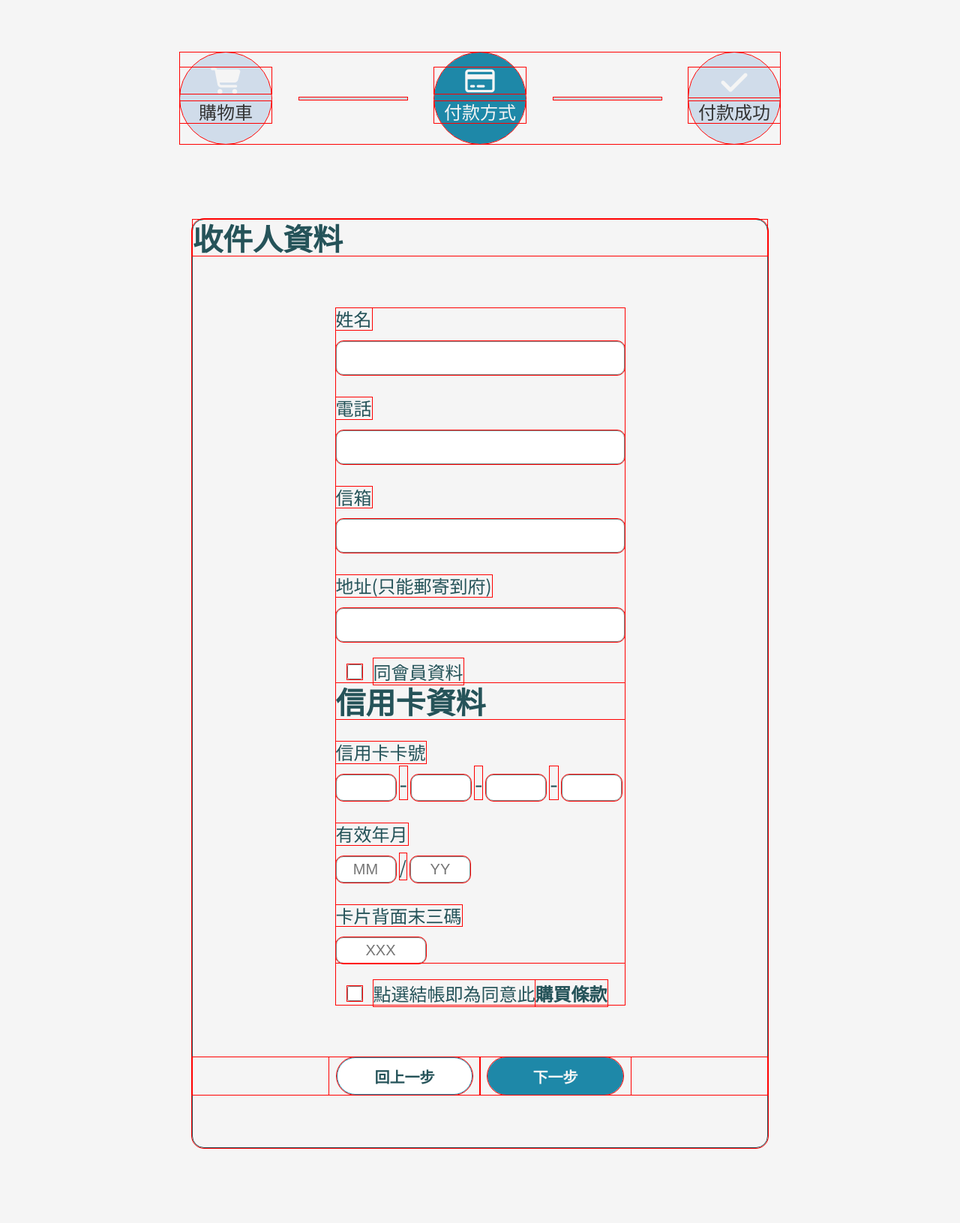
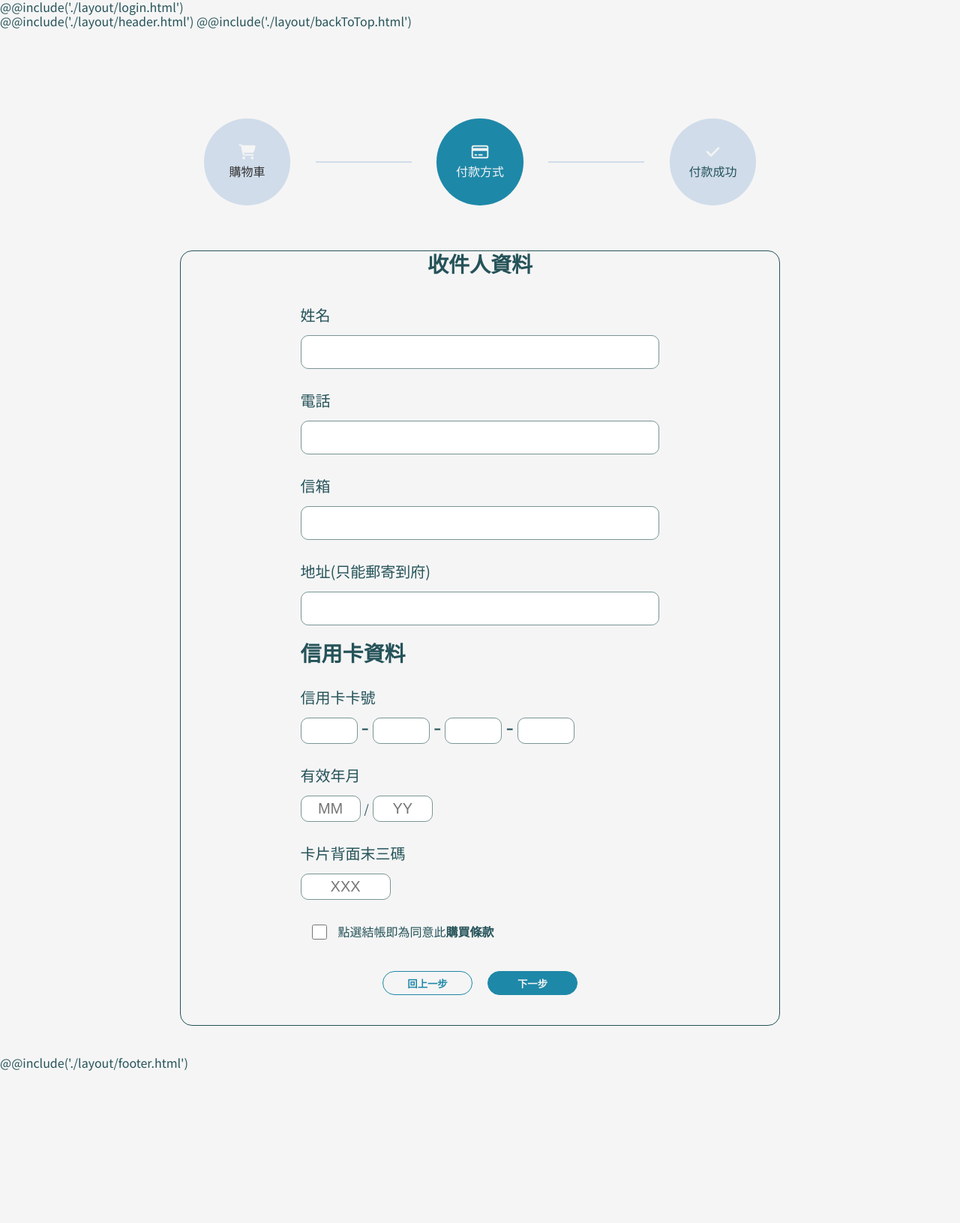
Before and after one commit to Edward8246/Thd102-g1, a PHP site: page /shoppingcart_pay.html in a window 1280 px wide. Shown: the whole page at 75% size. After the commit the page ends 1428 px from the top, so only its background shows below. Run offline with PHP 8.4, Linux system fonts and the light colour scheme; style sheets or scripts are compiled from the project's sources.

Commit message:
add shoppingcart

```diff
--- a/sass/component/_btn.scss
+++ b/sass/component/_btn.scss
@@ -104,30 +104,6 @@
 
 
 
-//購物車 上頁
-.btn_shopping-prev{
-    @include btn($fontColor,#fff,$color_blue,$border-radius-50);
-    width: 181px;
-    height: 50px;
-    &:hover{
-        @include btn_hover($white,$color_blue,$color_blue);
-        border: none;
-    }
-}
-//購物車 下頁
-.btn_shopping-next{
-    @include btn($white ,$color_blue,$color_blue,$border-radius-50);
-    width: 181px;
-    height: 50px;
-    &:hover{
-        @include btn_hover($fontColor,#fff,$color_blue);
-
-    }
-}
-
-
-
-
 //購物車按鈕
 .btn-number-shopping{
 
@@ -141,7 +117,7 @@
         background-color: $color_blue;
         color: $white;
         cursor: pointer;
-        width: 25%;
+        width: 40%;
         height: 100%;
 
     }
@@ -150,8 +126,8 @@
         &::before{
             display: inline-block;
             content: "";
-            width: 20px;
-            height: 2px;
+            // width: 20px;
+            // height: 2px;
             background-color: $white;
             @include abCenter_xy;
         }
@@ -171,13 +147,13 @@
         &::after{
             display: inline-block;
             content: "";
-            width: 2px;
-            height: 20px;
+                // width: 2px;
+                // height: 40%;
             background-color: $white;
             @include abCenter_xy;
         }
 
-        }
+    }
     .text-shopping{
         text-align: center;
         font-size: $h7;
@@ -186,6 +162,7 @@
         width: 60%;
         height: 100%;
         border: 1px solid $color_blue;
+
 
 
     }
--- a/sass/page/_shoppingcart-pay.scss
+++ b/sass/page/_shoppingcart-pay.scss
@@ -1,18 +1,16 @@
 .shopping-pay{
     // 付款頁面  上排流程圖
-    .process{
+    *{
+        // outline: solid 1px red;
+    }
+    .container{
+        margin-top: 80px;
+        padding: 40px $side_padding-360px;
+        @include p(){
+            padding: 40px $side_padding-m;
+        }
         @include m(){
-            // border: 1px solid #000;
-            align-items: center;
-            width: 100%;
-            padding: 0 6px 0 6px;
-        }
-    }
-    .line{
-        width: 18%;
-        height: 3px;
-        background-color: $color_warterblue;
-
+            padding: 40px $side_padding-m;
         }
         .cart{
             background-color: $color_warterblue;
@@ -26,11 +24,14 @@
         .pay-text{
             color: $white;
         }
+    }
+    // ---------------------------------------
+
     //-------------------------付款區塊
     .paypage{
-        width: 60%;
+        // width: 60%;
         border: 1.4px solid $color_darkblue;
-        margin: 0 auto 100px auto;
+        // margin: 0 auto 100px auto;
 
         border-radius: $border-radius-16;
         @include m(){
@@ -38,21 +39,33 @@
             border: none;
             margin: 0 auto;
         }
+        @include p(){
+            border: none;
+         }
     }
     .paypage-form{
-        width: 385px;
-        margin: 70px auto ;
+        width: 60%;
+        margin: 40px auto ;
+        @include p(){
+            width: 80%;
+        }
         @include m(){
-            width: 95%;
+            width: 100%;
             margin: 0 auto;
         }
     }
     .shoppingcart-pay-form-title{
+        font-weight: 700;
+        width: auto;
+        margin: 0 auto;
+        text-align: center;
         @include m(){
             text-align: center;
         }
     }
     .shoppingcart-pay-form-cardtitle{
+        font-weight: 700;
+        margin-top: 20px;
         @include m(){
             text-align: center;
             margin: 40px;
@@ -76,18 +89,18 @@
 
     }
     span{
-        font-size: $h5;
+        font-size: $h7;
         width: fit-content;
     }
     .checkbox{
         width: 20px;
         height: 20px;
-        margin: 30px 15px 0 15px;
+        margin: auto 15px;
         // border: 1px solid $color_grayblue;
     }
 
     .card-number{
-        width: 80px;
+        width: 76px;
         height: 35px;
         text-align: center;
         font-size: $h6;
@@ -100,7 +113,7 @@
         margin-right: 5px;
         font-size: 30px;
         @include m(){
-            margin: 0 6px 0 6px;
+            margin: 0 3px;
         }
     }
     .pay-carddate{
@@ -125,22 +138,22 @@
         border: 1px solid $color_grayblue;
         margin: 15px auto 0 auto;
     }
-    span .terms{
-        font-weight: $font-w-700;
+    .checkbox-wra{
+        display: flex;
+        margin-top: 30px;
     }
     .pay-button{
         display: flex;
-        margin: 70px auto 70px auto;
-        justify-content: center
+        margin: 40px auto;
+        justify-content: center;
+        @include p(){
+            margin: 40px auto 0 auto;
+        }
     }
     .pay-prev{
-        font-size: $h6;
-        font-weight: $font-w-700;
-        margin: 0 10px 0 10px;
+       margin-right: 10px;
     }
     .pay-next{
-        font-size: $h6;
-        font-weight: $font-w-700;
-        margin: 0 10px 0 10px;
+       margin-left: 10px;
     }
 }
--- a/sass/page/_shoppingcart-success.scss
+++ b/sass/page/_shoppingcart-success.scss
@@ -1,4 +1,5 @@
 .shopping-success{
+    .container{
         .process{
             @include m(){
                 // border: 1px solid #000;
@@ -334,13 +335,4 @@
 
         }
     }
-
-
-
-//------------footer1要刪掉的
-.footer1{
-    margin-top: 80px;
-    height: 200px;
-    border-radius: 20px 20px 0 0 ;
-    background-color: $color_blue;
 }
--- a/sass/page/_shoppingcart.scss
+++ b/sass/page/_shoppingcart.scss
@@ -1,6 +1,16 @@
 .shopping{
     *{
-        outline: solid 1px red;
+    //    outline: solid 1px red;
+    }
+    .container{
+        margin-top: 80px;
+        padding: 40px $side_padding-360px;
+        @include p(){
+            padding: 40px $side_padding-m;
+        }
+        @include m(){
+            padding: 40px $side_padding-m;
+        }
     }
 
     // 購物車  上排流程----------------------------------------
@@ -8,263 +18,213 @@
         display: flex;
         justify-content: space-between;
         align-items: center;
-        width: 62.5%;
-        margin: 70px auto 100px auto;
-        position: relative;
-        // z-index: 5;
+        width: 100%;
+        padding: 0 4%;
+        margin-bottom: 60px;
+    }
+    .process_circle{
+        width: 9vw;
+        height: 9vw;
+        border-radius: 50%;
+        background-color: $color_warterblue;
+        @include flex(column,center,center);
+        i{
+            font-size: 20px;
+            color: $white;
+            margin-bottom: 6px;
+        }
+        @include p(){
+            width: 12vw;
+            height: 12vw;
+        }
+        @include m(){
+            width: 20vw;
+            height: 20vw;
+        }
+        @include d(610px){
+            width: 18vw;
+            height: 18vw;
+        }
     }
 
     .line {
-        width: 18%;
-        height: 3px;
+        width: 10vw;
+        height: 2px;
         background-color: $color_warterblue;
     }
 
-    .cart {
-        width: 122px;
-        height: 122px;
-        border-radius: 50%;
+    .cart_item {
         background-color: $color_blue;
-        // border: 1px solid #000;
+        .process-text{
+            color:$white;
         }
-
-    .fa-cart-shopping {
-        width: 122px;
-        font-size: 35px;
-        margin-top: 20px;
-        text-align: center;
-        margin-bottom: 10px;
-        color: $white;
-        // border: 1px solid #000;
-    }
-
-    .cart-text {
-        text-align: center;
-        color: $white;
-        overflow: hidden;
-        // border: 1px solid #000;
     }
 
 
-    .pay {
-        width: 122px;
-        height: 122px;
-        border-radius: 50%;
-        background-color: $color_warterblue;
+    // ---------------------------------------------------
+
+    .shoppingcart-list {
+        @include flex(row,space-between,center);
+        padding: 20px 2vw;
+        border-bottom: 1px solid $color_blue;
+        .item-quantity{
+            text-align: center;
+        }
+        @include d(854px){
+            display: none;
+        }
+    }
+    //--------------------商品卡片-------------------
+    .shopping-theme-text{
+        padding: 20px 2vw;
     }
 
-    .fa-credit-card {
-        width: 122px;
-        font-size: 35px;
-        margin-top: 20px;
-        text-align: center;
-        margin-bottom: 10px;
-        color: $white;
+    .shoppingcart-item{
+        display: flex;
+        width: 100%;
+        @include flex(row,space-between,center);
+        padding: 20px 2vw;
+        border-bottom: 1px solid $color_warterblue;
+        .item-quantity{
+            display: flex;
+            @include flex(row,center,center);
         }
-
-    .pay-text {
-        text-align: center;
-        color: $black;
-        // border: 1px solid #000;
     }
-
-    .success {
-        width: 122px;
-        height: 122px;
-        border-radius: 50%;
-        background-color: $color_warterblue;
+    .item-img {
+        width: 20%;
+        overflow: hidden;
+        border-radius: 5px;
+        font-size: 0;
+        img{
+            width: 100%;
         }
-
-    .fa-check {
-        width: 122px;
-        font-size: 40px;
-        margin-top: 20px;
-        text-align: center;
-        margin-bottom: 5px;
-        color: $white;
-    }
-
-    .success-text {
-        text-align: center;
-        color: $black;
-        // border: 1px solid #000;
-    }
-
-    // ---------------------------------------------------
-    .shoppingcart-list {
-        border: 1px solid #000;
-        display: flex;
-        // justify-content: space-between;
-        width: 70.3%;
-        margin: 0 auto;
-    }
-
-    .shoppingcart-unit-price{
-        // padding-left: 20px;
-    }
-    .shoppingcart-quantity{
-        text-align: center;
-    }
-
-    hr {
-        width: 70.3%;
-        margin-top: 30px;
-        // color: #fff;
-    }
-
-    //--------------------商品卡片-------------------
-    .shoppingcart-item {
-        margin: 70px auto;
-        // border: 1px solid #000;
-        width: 70.3%;
-    }
-
-    .shoppingcart-item li {
-        display: flex;
-        margin-bottom: 70px;
-    }
-    .item-img img{
-        width: 100%;
-        height: 100%;
-        border-radius: 10px;
-    }
-
-    .item-wrapper {
-        width: 100%;
-        display: flex;
-        justify-content: space-between;
-        margin-left: 50px;
     }
 
     .item-title {
-        display: flex;
-        flex-direction: column;
-        justify-content: center;
+        width: 24%;
+    }
 
 
+    .item-price {
+        width: 8%;
+        @include p(){
+            display: none;
+         }
+    }
+    //加減數量-------------------
+    .item-quantity {
+        width: 15%;
+        @include d(1000px){
+            width: 20%;
+         }
+        @include p(){
+            width: 20%;
+         }
+        @include m(){
+            width: 25%;
+        }
+        .btn-number-shopping{
+            width:90%;
+            margin: 0;
+            height: 25px;
+            border-radius: 4px;
+
+            .b-add-shopping{
+                &::after{
+                    height: 70%;
+                    width: 2px;
                 }
 
-    .item-title .item-title-block {
-        width: 100px;
-        height: 25px;
-        text-align: center;
-        line-height: 1.4;
-        // border: 1px solid #000;
             }
-
-    .item-title .item-title-text {
-        margin-top: 18px;
+            .quantity-num{
+                width: 50%;
             }
-
-    .item-price {
-        display: flex;
-        align-items: center;
         }
-
-    .item-quantity {
-        display: flex;
-        align-items: center;
-        flex-direction: row-reverse;
+        .b-sub-shopping{
+            &::before{
+                width: 20px;
+                height: 2px;
             }
-
-    .btn-number-shopping {
-        margin-top: 10px;
-        width: 150px;
+        }
+        // @include m(){
+        //     width: 20%;
+        //  }
     }
 
     .quantity-num {
         background-color: $white;
-        // width: 150px;
         text-align: center;
         border: none;
-        font-size: $h5;
+        // @include m(){
+        //     width: 20%;
+        //  }
+    }
+    //---------------------
+
+    .item-amount {
+        width: 8%;
+        @include m(){
+            width: auto;
+         }
     }
 
-
-    .item-amount {
-        display: flex;
-        align-items: center;
-        flex-direction: row-reverse;
+    .item-delete {
+        width: 4%;
+        @include flex(row,flex-end,center);
+        cursor: pointer;
+        i{
+            color:rgba(#aaa,.5);
+            transition:.5s;
+            &:hover{
+                color:rgba(#aaa,.8);
+            }
+        }
     }
 
-    .item-del {
-        display: flex;
-        align-items: center;
-        font-size: 25px;
-        color: $gray;
-        flex-direction: row-reverse;
+    .item-theme {
+        text-align: center;
+        border-radius: 16px;
+        margin-bottom: 12px;
+        font-size: 14px;
+        @include m(){
+            width: 80%;
+            font-size: 12px;
+         }
     }
 
-    //--------------------------------訂購活動
-    .item-activity {
-        width: 70.3%;
-        margin: 50px auto;
-        // border: 1px solid #000;
+    //--------------------------訂購活動
+    .activity{
+        .item-title-text{
+            font-size: $h7;
         }
-
-    .itema-activity-title {
-        margin-left: 120px;
     }
-
-    .item-activity ul {
-        margin-top: 70px;
-    }
-
-    .item-activity li {
-        display: flex;
-        margin-bottom: 70px;
-        // border: 1px solid #000;
-    }
-
-    .activity-price {
-        margin-left: -55px;
-    }
-
-    // 總計
-    .item-total {
-        width: 70.3%;
-        margin: 0 auto;
-        // border: 1px solid #000;
-        padding-right: 100px;
-        margin-bottom: 70px;
-    }
-
     .total {
-        margin-top: 70px;
-        font-size: $h2;
-        // border: 1px solid #000;
+        margin-top: 40px;
         text-align: end;
+        font-weight: 700;
     }
 
     .item-button {
         display: flex;
         justify-content: flex-end;
-        margin-top: 70px;
+        margin-top: 40px;
     }
 
-    .prev {
-
-        font-size: $h6;
-        font-weight: $font-w-700;
+    .btn_white{
+        width: 120px;
+        font-weight: 700;
+        height: 32px;
+        border: 1px solid $color_blue;
     }
-
+    .shoppingcart-prev{
+        margin-right: 20px;
+    }
     .next {
-        font-size: $h6;
-        font-weight: $font-w-700;
-        margin-left: 20px;
-    }
-
-    // footer
-    .shoppingcart-footer {
-        height: 518px;
-        width: 100%;
-        border: 1px solid #000;
-        border-radius: 50px 50px 0 0;
+        background-color: $color_blue;
+        color: $white;
+        &:hover{
+            background-color: $color_darkblue;
         }
     }
 
-@media screen and (max-width: 428px) {
-    .shopping {
-        width: 100%;
 }
-}
--- a/sass/style.scss
+++ b/sass/style.scss
@@ -31,8 +31,8 @@
 @import './page/member';
 @import './page/shoppingcart';
 @import './page/shoppingcart-pay';
+@import './page/shoppingcart-success';
 @import './page/faq';
-@import './page/shoppingcart-success';
 @import './page/aboutus';
 @import './page/test';
 @import './page/backgroundsetup';
--- a/shoppingcart_pay.html
+++ b/shoppingcart_pay.html
@@ -11,63 +11,70 @@
 </head>
 <body>
     <!--------------------------------上排付款流程 -->
+    @@include('./layout/login.html')
     <div class="wrapper shopping shopping-pay">
+        @@include('./layout/header.html')
+        @@include('./layout/backToTop.html')
+        <div class="container">
 
             <ul class="process">
-        <li class="cart">
+                <li class="process_circle cart">
                     <i class="fa-solid fa-cart-shopping"></i>
-            <h5 class="cart-text">購物車</h5>
+                    <h7 class="cart-text">購物車</h7>
                 </li>
                 <li class="line"></li>
-        <li class="pay">
+                <li class="process_circle pay">
                     <i class="fa-regular fa-credit-card"></i>
-            <h5 class="pay-text">付款方式</h5>
+                    <h7 class="pay-text">付款方式</h7>
                 </li>
                 <li class="line"></li>
-        <li class="success">
+                <li class="process_circle success">
                     <i class="fa-solid fa-check"></i>
-            <h5 class="success-text">付款成功</h5>
+                    <h7 class="success-text">付款成功</h7>
                 </li>
             </ul>
 
             <!--付款的表單------------->
 
             <div class="paypage">
-        <h2 class="shoppingcart-pay-form-title">收件人資料</h2>
+                <h4 class="shoppingcart-pay-form-title">收件人資料</h4>
                 <form action="" method="post" class="paypage-form">
 
-            <h5 class="form-h5">姓名</h5>
+                    <h6 class="form-h5">姓名</h6>
                     <input type="text" name="name" class="input-usertext">
-            <h5 class="form-h5">電話</h5>
+                    <h6 class="form-h5">電話</h6>
                     <input type="text" name="phone" class="input-usertext">
-            <h5 class="form-h5">信箱</h5>
+                    <h6 class="form-h5">信箱</h6>
                     <input type="text" name="mail" class="input-usertext">
-            <h5 class="form-h5">地址(只能郵寄到府)</h5>
+                    <h6 class="form-h5">地址(只能郵寄到府)</h6>
                     <input type="text" name="address" class="input-usertext">
                     <br>
-            <input type="checkbox" name="sameuser" class="checkbox"><span>同會員資料</span>
-            <h2 class="shoppingcart-pay-form-cardtitle">信用卡資料</h2>
-            <h5 class="form-h5">信用卡卡號</h5>
+
+                    <h4 class="shoppingcart-pay-form-cardtitle">信用卡資料</h4>
+                    <h6 class="form-h5">信用卡卡號</h6>
                     <input type="text" class="card-number"><span class="pay-dash">-</span><input type="text" class="card-number"><span class="pay-dash">-</span><input type="text" class="card-number"><span class="pay-dash">-</span><input type="text" class="card-number">
-            <h5 class="form-h5">有效年月</h5>
+                    <h6 class="form-h5">有效年月</h6>
                     <input type="text" class="pay-carddate" placeholder="MM"><span class="pay-slash">/</span><input type="text" class="pay-carddate" placeholder="YY">
-            <h5 class="form-h5">卡片背面末三碼</h5>
+                    <h6 class="form-h5">卡片背面末三碼</h6>
                     <input type="text" placeholder="XXX" class="chip-number">
                     <br>
                     <div class="checkbox-wra">
-                <input type="checkbox" name="agree" class="checkbox"><span>點選結帳即為同意此<span class="terms">購買條款</span></span>
+                        <input type="checkbox" name="agree" class="checkbox">
+                        <p>點選結帳即為同意此<span class="terms" style="font-weight: 700;">購買條款</span></p>
                     </div>
 
                 </form>
                 <div class="pay-button">
-            <a href="#"><button class="btn_shopping-prev pay-prev">回上一步</button></a>
-            <a href="#"><button class="btn_shopping-next pay-next">下一步</button></a>
+                    <a href="#"><button class="btn_white btn_shopping-prev prev pay-prev">回上一步</button></a>
+                    <a href="#"><button class="btn_white btn_shopping-next next pay-next">下一步</button></a>
                 </div>
             </div>
-
-
-
         </div>
-
+        @@include('./layout/footer.html')
+    </div>
+    <!-------------------------------------------js-->
+    <script src="./js//vue.global.js"></script>
+    <script src="./js/header.js"></script>
+    <script src="./js/login.js"></script>
 </body>
 </html>
```
Also changed, not shown: shoppingcart.html (+78 -74 lines), shoppingcart_success.html (+11 -6 lines). Lines whose indentation alone changed are shown as unchanged.
